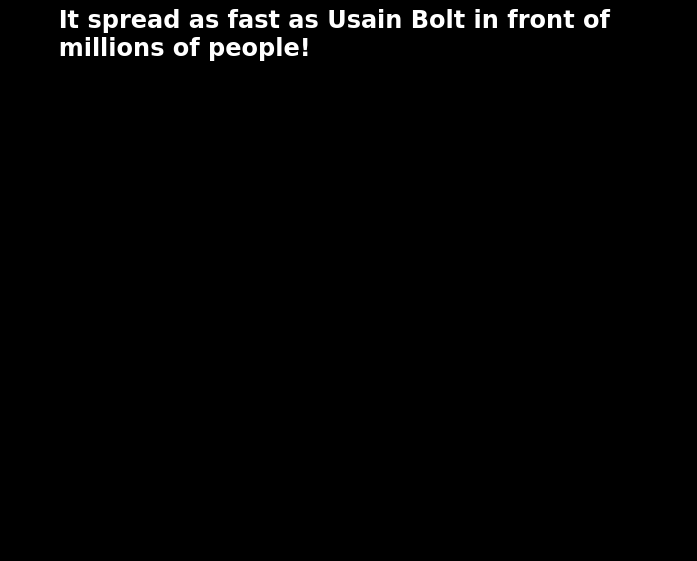
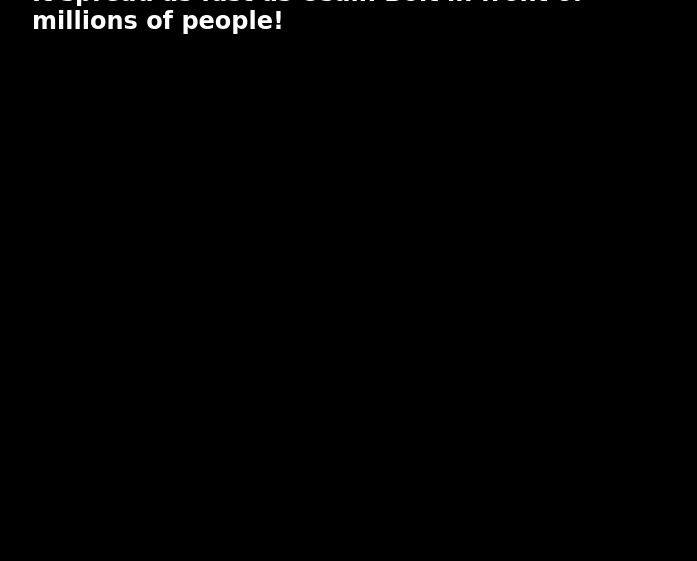
Before and after one commit to smcdole05/fireside-story, a plain HTML site: page index.html in a window 1280 px wide. Shown: the part 239-800 px from the top of the page, without its empty margins (288-985 px from the left). Drawn offline with Linux system fonts and the light colour scheme.

Commit message:
merge conflict

```diff
--- a/style.css
+++ b/style.css
@@ -3,6 +3,5 @@ body {
 	background-color: black;
 	font-family: 'Satisfy', cursive;
 	font-size: 100%;
-  padding: 20pt;
 	margin: 5em 25%;
   }
```
